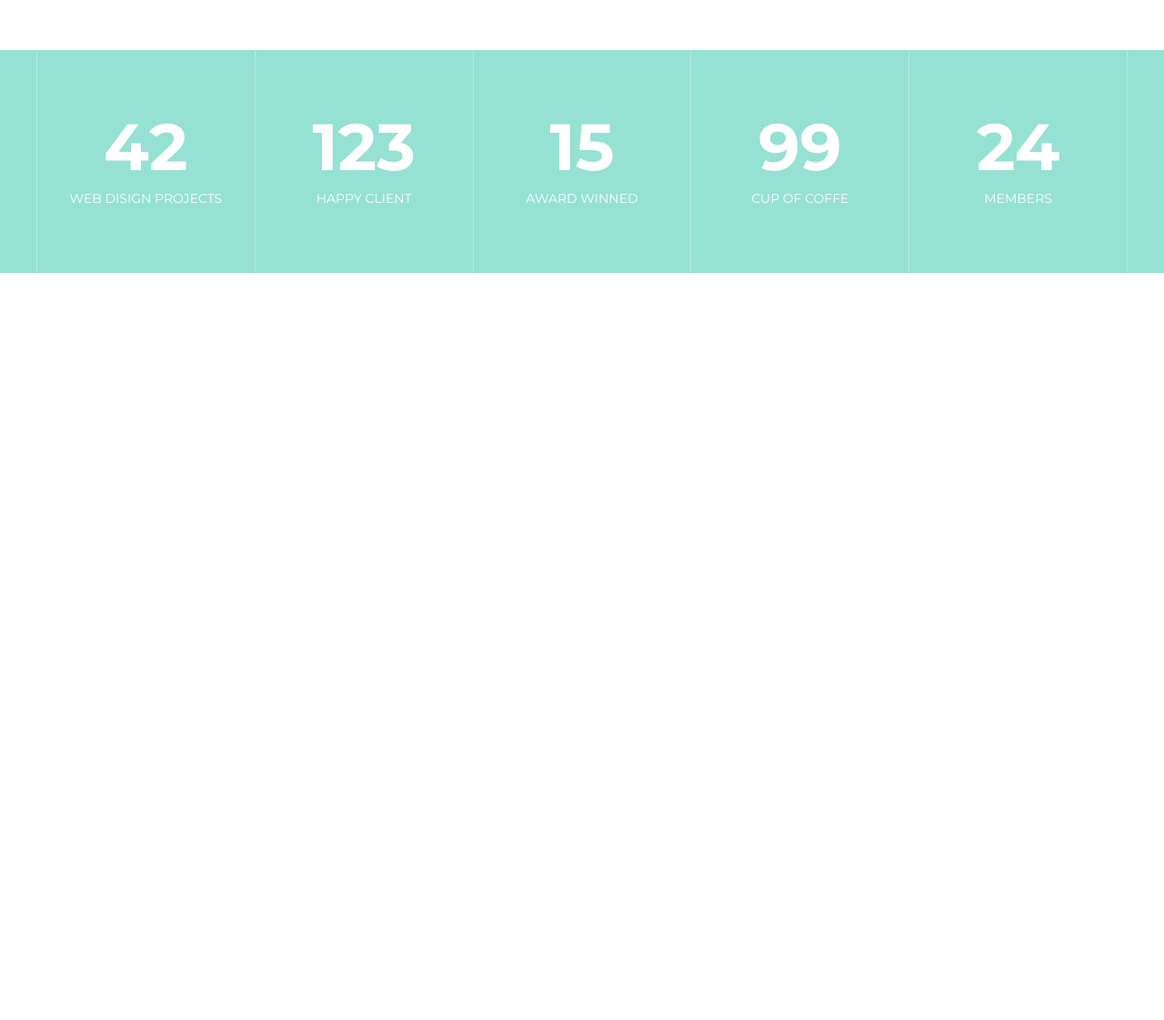
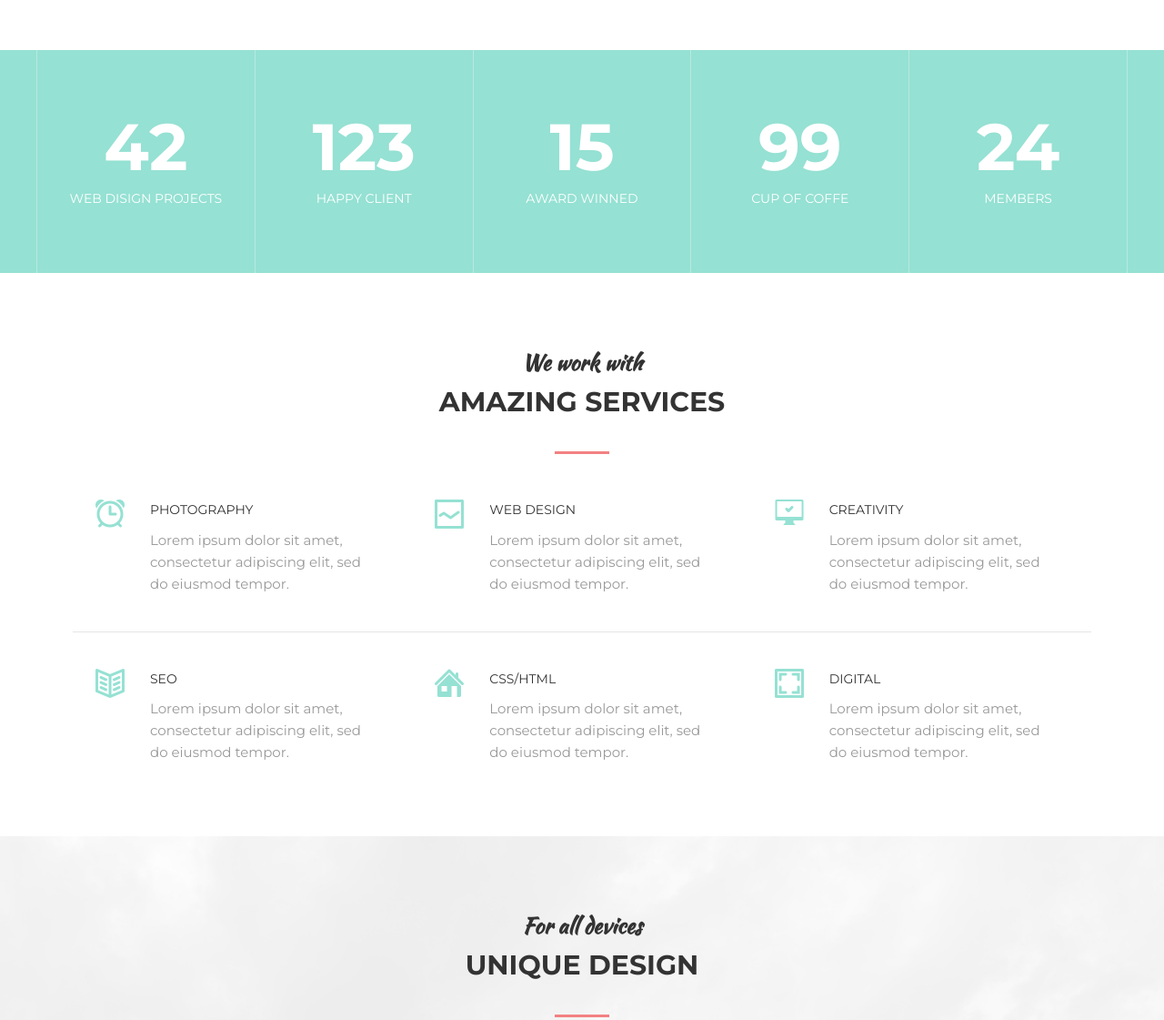
Before and after one commit to YuriiPetrenko/MoGo-Webpage, a plain HTML site: page index.html in a window 1280 px wide. Shown: the part 1432-2553 px from the top of the page at 91% size. Before the commit the page ends 1732 px from the top, so only its background shows below. Drawn offline with Linux system fonts and the light colour scheme.

Commit message:
finished services and started devices page

```diff
--- a/assets/css/style.css
+++ b/assets/css/style.css
@@ -19,6 +19,16 @@ h4,
 h5,
 h6 {
   margin: 0;
+}
+
+hr {
+  display: block;
+  width: 100%;
+  height: 1px;
+  margin: 40px 0;
+
+  background-color: #e5e5e5;
+  border: 0;
 }
 
 /* Container */
@@ -233,10 +243,17 @@ h6 {
   padding: 80px;
 }
 
+.section--devices {
+  padding-bottom: 0;
+
+  background: url(/assets/images/background_device_02.jpg) center no-repeat;
+  background-size: cover;
+}
+
 .section_header {
   width: 100%;
   max-width: 950px;
-  margin: 0 auto 40px;
+  margin: 0 auto 50px;
 
   text-align: center;
 }
@@ -363,3 +380,43 @@ h6 {
   font-size: 14px;
   text-transform: uppercase;
 }
+
+/* Services */
+
+.services {
+  display: flex;
+}
+
+.services_item {
+  flex: 1 1 0;
+  padding-left: 85px;
+  padding-right: 35px;
+  position: relative;
+}
+
+.services_icon {
+  position: absolute;
+  top: 0;
+  left: 25px;
+  z-index: 1;
+}
+
+.services_title {
+  margin-bottom: 10px;
+
+  font-size: 14px;
+  text-transform: uppercase;
+  color: #333;
+}
+
+.services_text {
+  font-size: 15px;
+  color: #999;
+}
+
+.devices {
+  width: 100%;
+  max-width: 600px;
+
+  margin: 0 auto;
+}
--- a/index.html
+++ b/index.html
@@ -113,7 +113,74 @@
             </div>
 
         </div>
-    </div>
+    </div><!-- end of statistics -->
+
+
+    <section class="section">
+        <div class="container">
+
+          <div class="section_header">
+            <h3 class="section_subtitle">We work with</h3>
+            <h2 class="section_title">Amazing Services</h2>
+          </div>   <!-- header end -->
+
+            <div class="services">
+                <div class="services_item">
+                  <img class="services_icon" src="assets/images/services/photography.png" alt="">
+                  <div class="services_title">Photography</div>
+                  <div class="services_text">Lorem ipsum dolor sit amet, consectetur adipiscing elit, sed do eiusmod tempor. </div>
+                </div>
+                <div class="services_item">
+                  <img class="services_icon" src="assets/images/services/web_design.png" alt="">
+                  <div class="services_title">Web design</div>
+                  <div class="services_text">Lorem ipsum dolor sit amet, consectetur adipiscing elit, sed do eiusmod tempor. </div>
+                </div>
+                <div class="services_item">
+                  <img class="services_icon" src="assets/images/services/creavity.png" alt="">
+                  <div class="services_title">Creativity</div>
+                  <div class="services_text">Lorem ipsum dolor sit amet, consectetur adipiscing elit, sed do eiusmod tempor. </div>
+                </div>
+            </div>
+
+            <hr>
+
+            <div class="services">
+              <div class="services_item">
+                <img class="services_icon" src="assets/images/services/ceo.png" alt="">
+                <div class="services_title">SEO</div>
+                <div class="services_text">Lorem ipsum dolor sit amet, consectetur adipiscing elit, sed do eiusmod tempor. </div>
+              </div>
+              <div class="services_item">
+                <img class="services_icon" src="assets/images/services/html_css.png" alt="">
+                <div class="services_title">css/html</div>
+                <div class="services_text">Lorem ipsum dolor sit amet, consectetur adipiscing elit, sed do eiusmod tempor. </div>
+              </div>
+              <div class="services_item">
+                <img class="services_icon" src="assets/images/services/digital.png" alt="">
+                <div class="services_title">Digital</div>
+                <div class="services_text">Lorem ipsum dolor sit amet, consectetur adipiscing elit, sed do eiusmod tempor. </div>
+              </div>
+          </div>
+
+
+        </div><!-- end container -->
+
+    </section>
+
+    <section class="section section--devices">
+        <div class="container">
+
+          <div class="section_header">
+            <h3 class="section_subtitle">For all devices</h3>
+            <h2 class="section_title">unique design</h2>
+          </div>
+
+          <div class="devices">
+            <img class="devices_item" src="/assets/images/device/ipad.png" alt="">
+          </div>
+
+        </div>
+    </section>
 
   </body>
 </html>
```
Also changed, not shown: assets/images/background_device_02.jpg (added), assets/images/device/ipad.png (added), assets/images/device/iphone_03.png (added), assets/images/services/ceo.png (added), assets/images/services/creavity.png (added), assets/images/services/digital.png (added), assets/images/services/html_css.png (added), assets/images/services/photography.png (added), assets/images/services/web_design.png (added).
